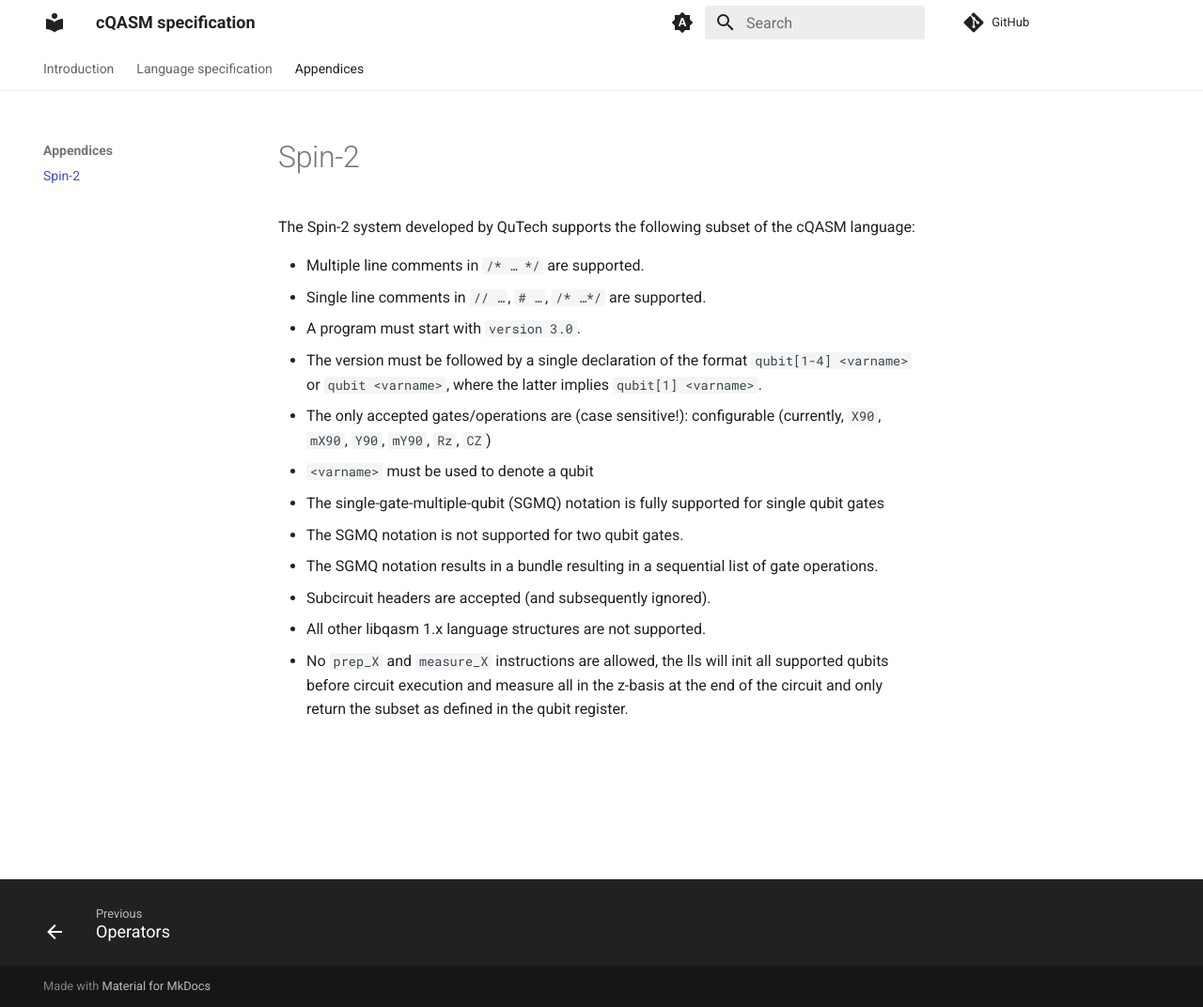
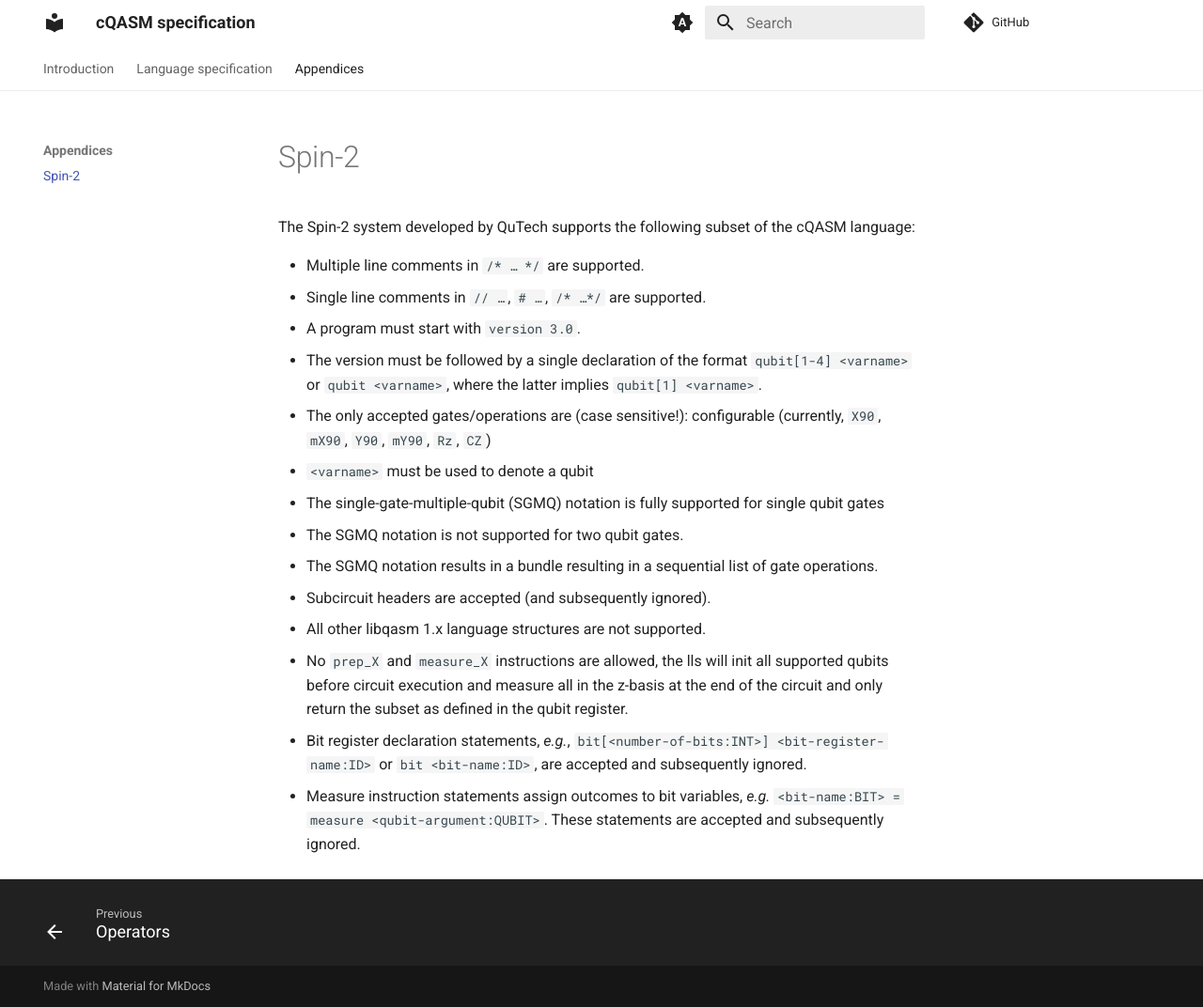
Before and after one commit to QuTech-Delft/cQASM-spec, an MkDocs documentation site: the page built from docs/appendices/spin.md, in a window 1280 px wide and 1072 px high. Shown: the whole window at 94% size. Built offline with MkDocs 1.6.1 and Material for MkDocs 9.7.7, drawn with Linux system fonts in a browser that asks for light colours; comment, search, counter and statistics services are not loaded; the version menu is left out.

Commit message:
Update Spin-2 cQASM spec subset to accept and subsequently ignore statements involving bits/bit registers.

```diff
--- a/docs/appendices/spin.md
+++ b/docs/appendices/spin.md
@@ -17,3 +17,5 @@
 * All other libqasm 1.x language structures are not supported.
 * No `prep_X` and `measure_X` instructions are allowed, the lls will init all supported qubits before circuit execution
   and measure all in the z-basis at the end of the circuit and only return the subset as defined in the qubit register.
+* Bit register declaration statements, _e.g._, `bit[<number-of-bits:INT>] <bit-register-name:ID>` or `bit <bit-name:ID>`, are accepted and subsequently ignored.
+* Measure instruction statements assign outcomes to bit variables, _e.g._ `<bit-name:BIT> = measure <qubit-argument:QUBIT>`. These statements are accepted and subsequently ignored.
```
Also changed, not shown: docs/language_specification/statements/bit_register_declaration_statement.md (+1 -1 lines).
